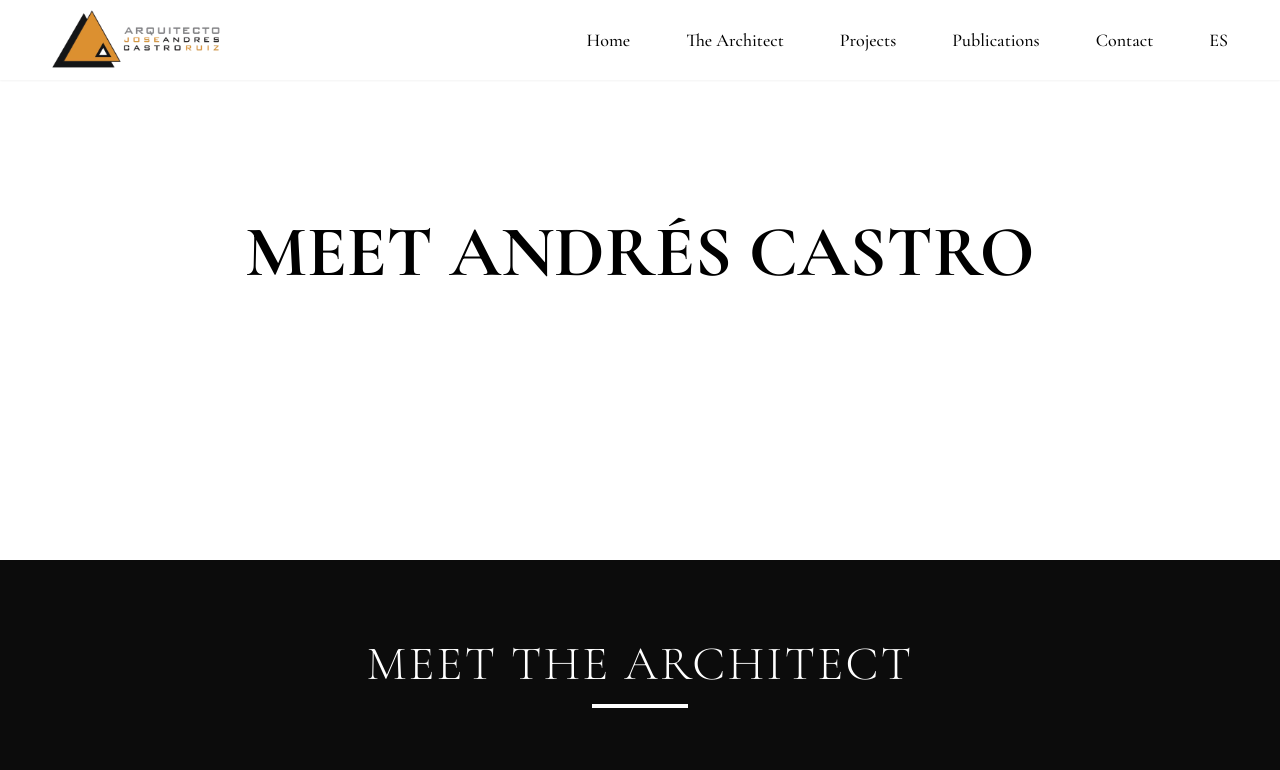
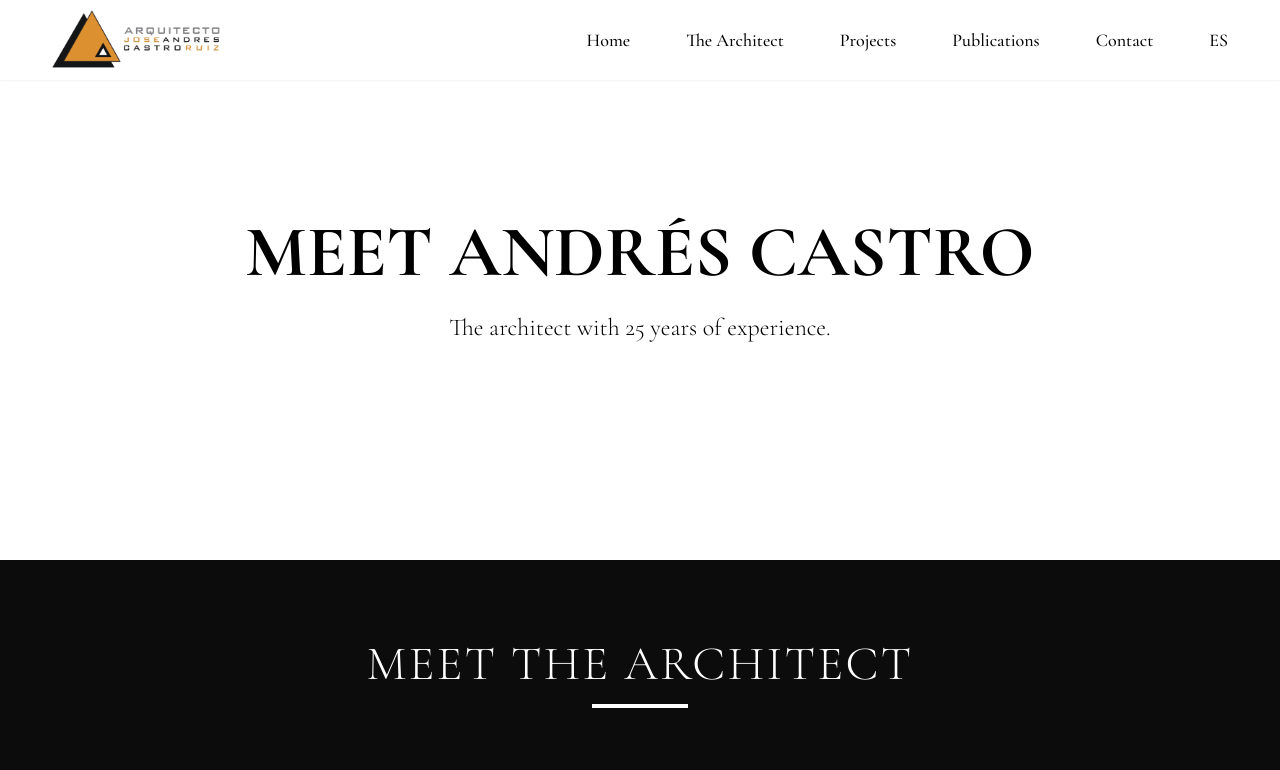
Before and after one commit to botflowlab/AndresCastroWebsite, a React (Vite) app: page /arquitecto in a window 1280 px wide. Shown: the top 770 px of the page. Built offline with nearby package versions, Linux system fonts and the light colour scheme; a web font is replaced by a local one.

Commit message:
Updated Hero.jsx

```diff
--- a/src/pages/architect/Hero.jsx
+++ b/src/pages/architect/Hero.jsx
@@ -23,7 +23,7 @@ export default function Hero() {
           <h1 className="text-4xl md:text-6xl lg:text-7xl text-black font-bold mb-6 leading-tight">
             MEET ANDRÉS CASTRO
           </h1>
-          <p className="text-xl md:text-2xl text-white/90 font-light max-w-2xl mx-auto">
+          <p className="text-xl md:text-2xl text-blakc/90 font-light max-w-2xl mx-auto">
             The architect with 25 years of experience.
           </p>
         </div>
```
